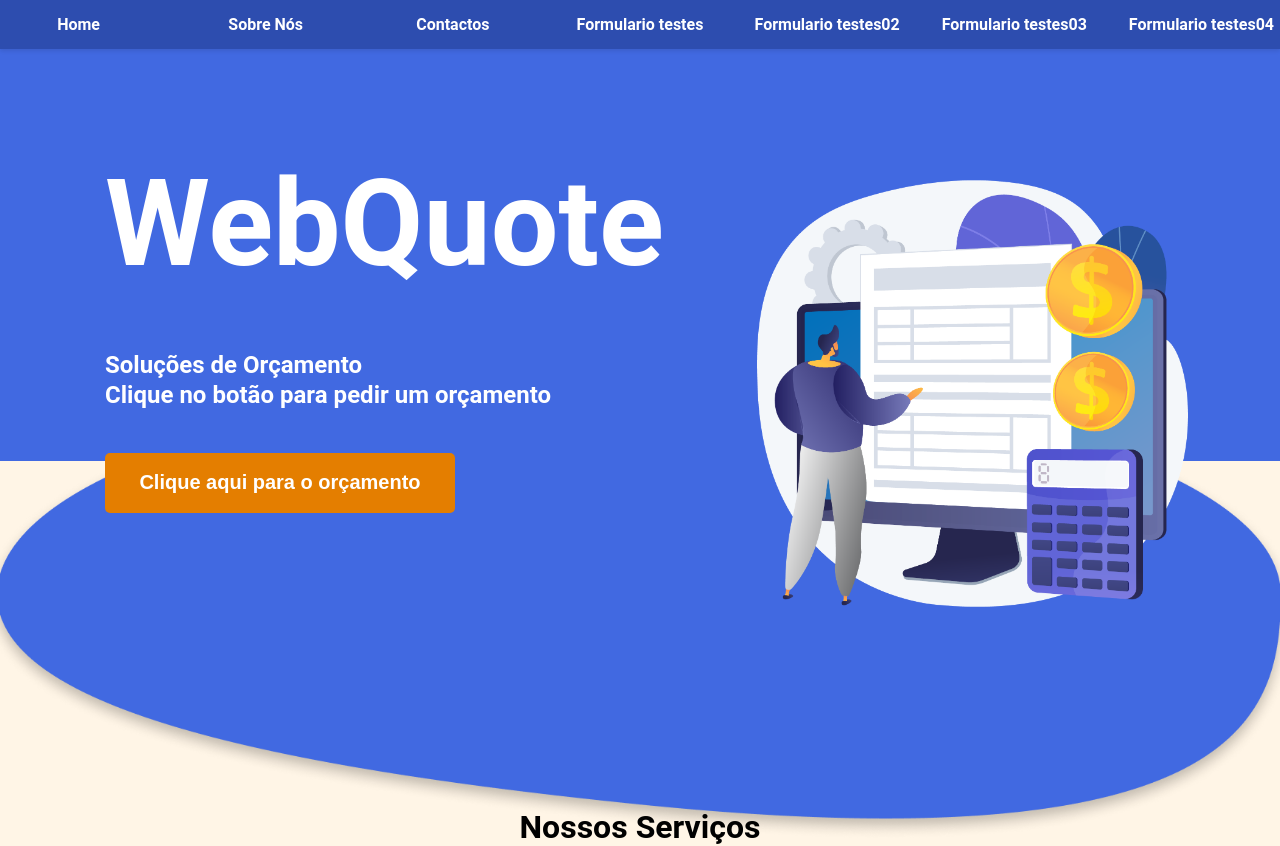
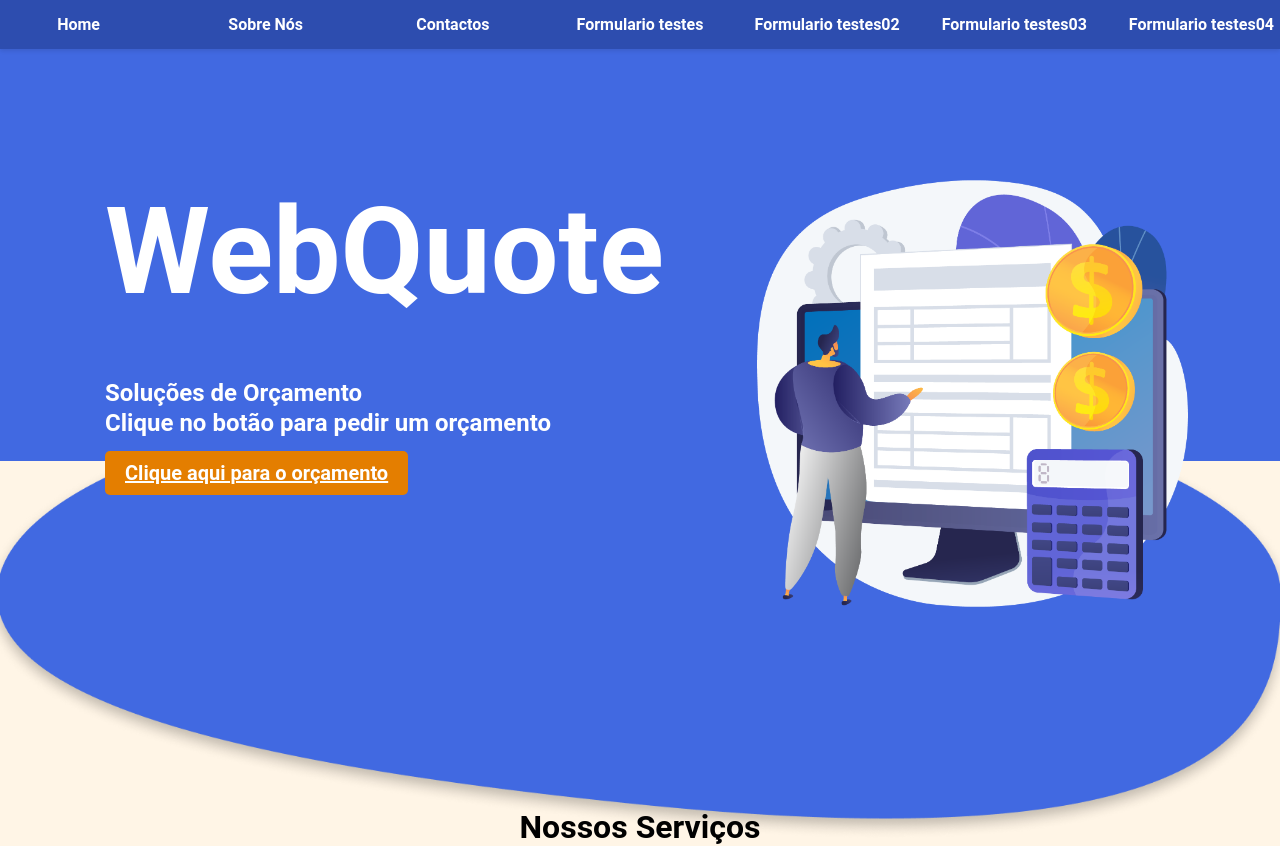
Before and after one commit to Ruubennn20/WebQuote, a React (Vite) app in the folder WebQuote/: page / in a window 1280 px wide. Shown: the top 846 px of the page. Built offline with nearby package versions, Linux system fonts and the light colour scheme; a web font is replaced by a local one.

Commit message:
Home e Sobre nós

```diff
--- a/WebQuote/src/Components/Body/Body.css
+++ b/WebQuote/src/Components/Body/Body.css
@@ -228,6 +228,7 @@ body {
     .button-body {
         width: 250px;
         font-size: 18px;
+
     }
 
     .features-grid {
--- a/WebQuote/src/Components/Body/Body.jsx
+++ b/WebQuote/src/Components/Body/Body.jsx
@@ -2,6 +2,7 @@ import React from "react";
 import "./Body.css";
 import Ellipse1 from "../../assets/Ellipse 1.png";
 import Illustrator from "../../assets/Illustrator.png";
+import { Link } from "react-router-dom";
 
 export default function Body() {
   return (
@@ -14,7 +15,9 @@ export default function Body() {
               <h1 className="webQuoteTitle">WebQuote</h1>
               <p className="webQuoteSubTitle">Soluções de Orçamento</p>
               <p className="webQuoteSubTitle">Clique no botão para pedir um orçamento</p>
-              <button className="button-body">Clique aqui para o orçamento</button>
+              <Link to="/form-com-pdf" className="button-body">
+                Clique aqui para o orçamento
+              </Link>
             </div>
             <div className="right-content">
               <img src={Illustrator} alt="Ellipse2" className="right-image" />
--- a/WebQuote/src/Pages/SobreNos.jsx
+++ b/WebQuote/src/Pages/SobreNos.jsx
@@ -19,8 +19,8 @@ export default function SobreNos() {
             </p>
           </div>
         </div>
-        <Footer />
       </div>
+      <Footer />
     </>
   );
 }
```
